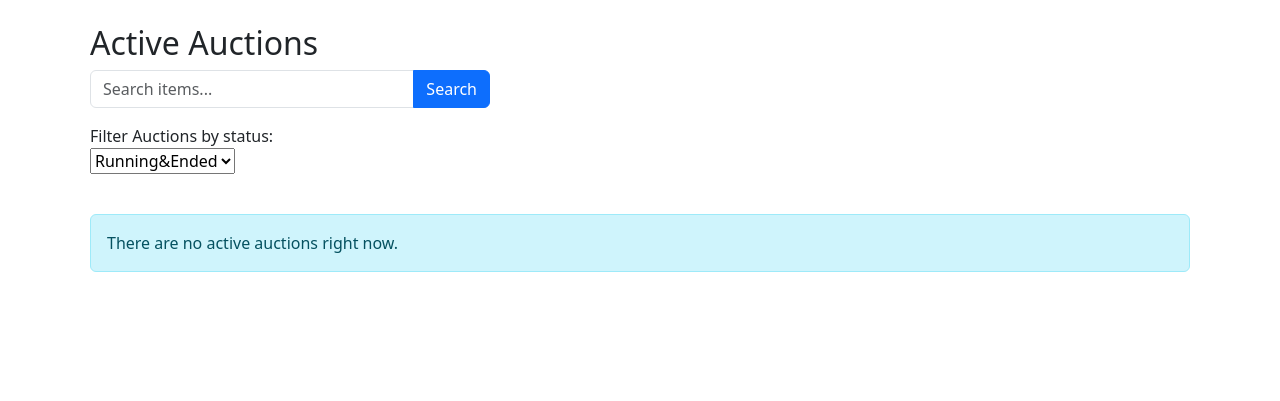
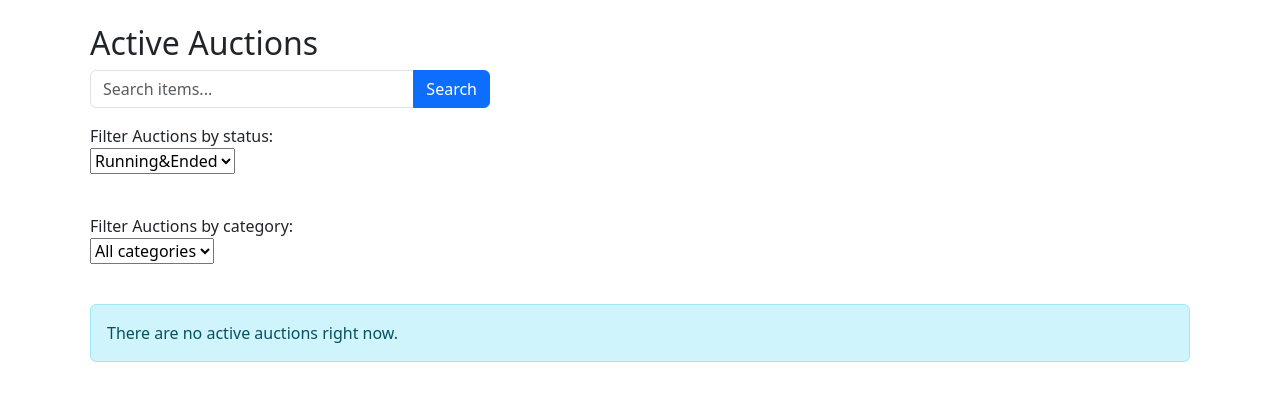
Before and after one commit to Sanjit-Jeevanand/auction-site, a PHP site: page /buyer_auctions.php in a window 1280 px wide. Shown: the part 56-457 px from the top of the page. Run offline with PHP 8.4, Linux system fonts and the light colour scheme; data comes from the database, SQL or seed files in the repository; tables that the repository leaves empty hold one stand-in row (values such as "Sample post").

Commit message:
add category filter

```diff
--- a/Pages/buyer_auctions.php
+++ b/Pages/buyer_auctions.php
@@ -23,14 +23,12 @@ require_once __DIR__ . '/../includes/recommend.php';
 
 <?php
 
-
     $bidder_id = current_user_id();
     date_default_timezone_set('Europe/London');
     $current_time = date('Y-m-d H:i:s');
 
-    // filter auctions by current_status, default showing all auctions ended and running
-
     $category_filter = trim($_GET['auction_filter'] ?? 'every_auction');
+    $filter_category = trim($_GET['filter_category'] ?? 'every_category');
     $search_q_raw = trim($_GET['q'] ?? '');
     $search_q = $search_q_raw !== '' ? $search_q_raw : '';
 
@@ -52,6 +50,7 @@ require_once __DIR__ . '/../includes/recommend.php';
         }
     }
 
+    // filter auctions by current_status, default showing all auctions ended and running
     switch ($category_filter) {
         case 'running':
             $where_clause = "WHERE a.current_status = 'running'";
@@ -62,6 +61,40 @@ require_once __DIR__ . '/../includes/recommend.php';
         default:
             $where_clause = "WHERE a.current_status IN ('running','ended')";
             break;
+    }
+
+    // filter auctions by categories
+    $where_category_clause = "";
+    if($filter_category !== 'every_category') {
+        try{
+            $stmt_cat = $pdo->prepare("SELECT category_id FROM categories WHERE name=?");
+            $stmt_cat->execute([$filter_category]);
+            $cat_id = $stmt_cat->fetchColumn();
+            if($cat_id){
+                $where_category_clause = " c.parent_category_id = ". (int)$cat_id;
+            }
+        } catch (Exception $e) {
+            error_log('Category lookup failed: '.$e->getMessage());
+        }
+    }
+
+    $all_conditions = [];
+
+    if (!empty($where_status_clause)) {
+        if (strpos($where_status_clause, 'WHERE ') === 0) {
+             $all_conditions[] = substr($where_status_clause, 6);
+        } else {
+             $all_conditions[] = $where_status_clause;
+        }
+    }
+
+    if(!empty($where_category_clause)){
+        $all_conditions[] = $where_category_clause;
+    }
+
+    $final_where_sql = '';
+    if(!empty($all_conditions)){
+        $final_where_sql = 'WHERE '.implode(' AND ',$all_conditions);
     }
 
     // update ended auctions
@@ -83,7 +116,8 @@ require_once __DIR__ . '/../includes/recommend.php';
     FROM auctions a
     LEFT JOIN items i ON a.item_id = i.item_id
     INNER JOIN users u ON i.seller_id = u.user_id
-    $where_clause
+    INNER JOIN categories c ON i.category_id = c.category_id
+    $final_where_sql
     ORDER BY a.end_time DESC";
 
     $stmt_buyer_auctions = $pdo->prepare($sql_buyer_auctions);
@@ -170,6 +204,18 @@ require_once __DIR__ . '/../includes/recommend.php';
                 <option value="every_auction">Running&Ended</option>
                 <option value ="running" <?php if ($category_filter == 'running') echo 'selected'; ?>>Running</option>
                 <option value="ended"<?php if ($category_filter == 'ended') echo 'selected'; ?>>Ended</option>
+            </select>
+        <br><br>
+    </form>
+
+    <form action="buyer_auctions.php" method="get">
+
+        <label for="filter_category">Filter Auctions by category:</label>
+        <br>
+            <select name="filter_category" id = "filter_category" onchange="this.form.submit()">
+                <option value="every_category">All categories</option>
+                <option value ="Electronics & Technology" <?php if ($filter_category == 'Electronics & Technology') echo 'selected'; ?>>Electronics</option>
+                <option value="Fashion & Apparel"<?php if ($filter_category == 'Fashion & Apparel') echo 'selected'; ?>>Fashion</option>
             </select>
         <br><br>
     </form>
```
